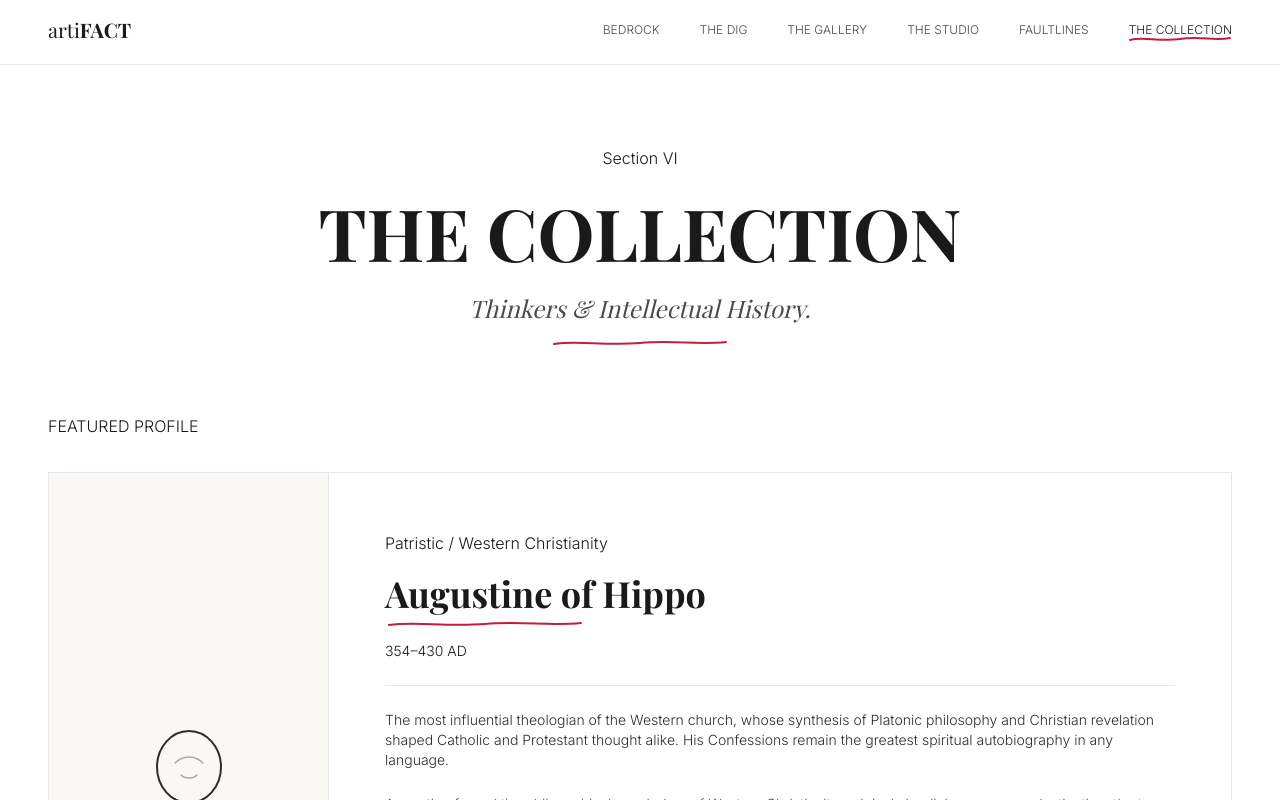
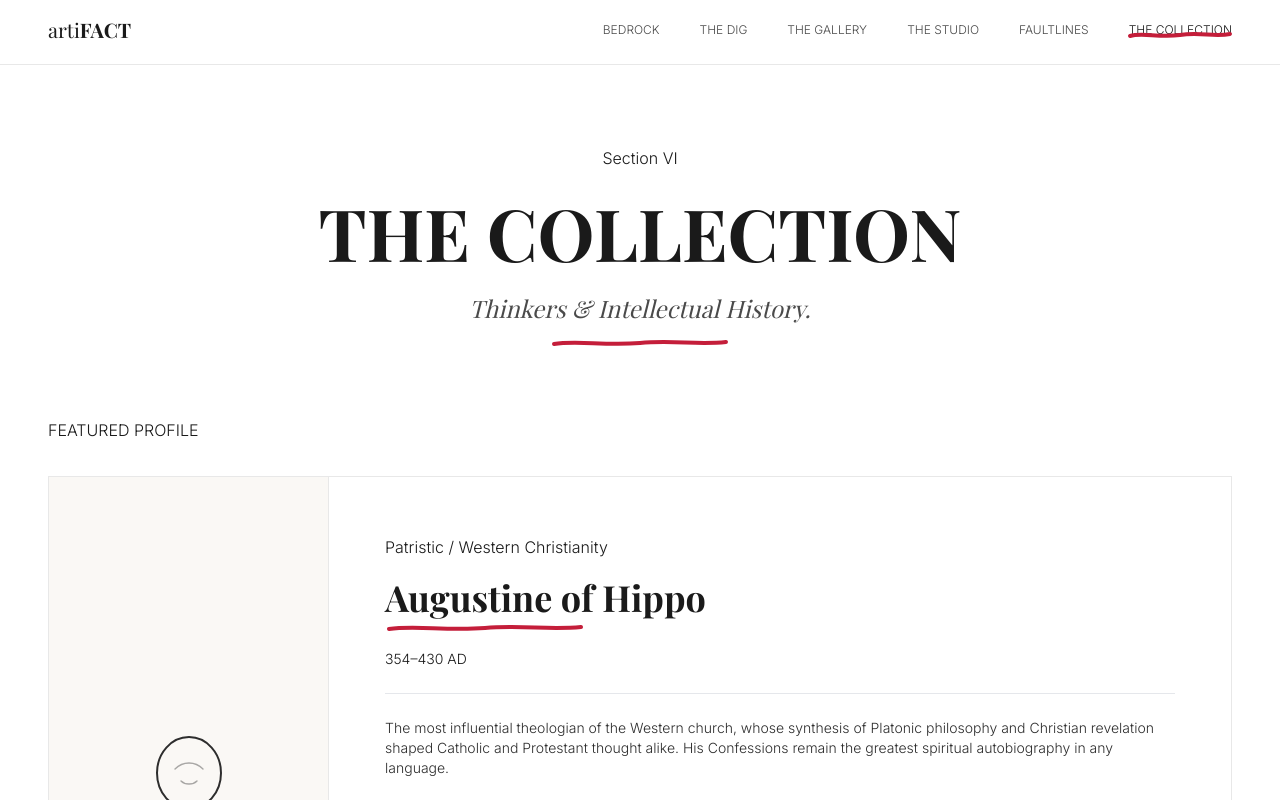
Before and after one commit to TrueDominion/artifact, a React (Vite) app: page /the-collection in a window 1280 px wide. Shown: the top 800 px of the page. Built offline with nearby package versions, Linux system fonts and the light colour scheme; a web font is replaced by a local one.

Commit message:
Adjust height and stroke width of CrimsonBrushstroke
Increased the height of the Crimson Brushstroke from 12 to 16 and updated the stroke width from 2 to 4.

```diff
--- a/src/components/ui/CrimsonBrushstroke.tsx
+++ b/src/components/ui/CrimsonBrushstroke.tsx
@@ -18,7 +18,7 @@ export default function CrimsonBrushstroke({
   animate = true,
   className = '',
 }: CrimsonBrushstrokeProps) {
-  const height = 12
+  const height = 16
   // Slightly irregular hand-drawn path
   const path = `M4,8 C${width * 0.15},4 ${width * 0.3},10 ${width * 0.5},7 C${width * 0.68},4 ${width * 0.82},9 ${width - 4},6`
   const pathLength = width * 1.05 // approximate
@@ -35,7 +35,7 @@ export default function CrimsonBrushstroke({
       <motion.path
         d={path}
         stroke="#C41E3A"
-        strokeWidth="2"
+        strokeWidth="4"
         strokeLinecap="round"
         fill="none"
         initial={animate ? { pathLength: 0, opacity: 0 } : { pathLength: 1, opacity: 1 }}
```
